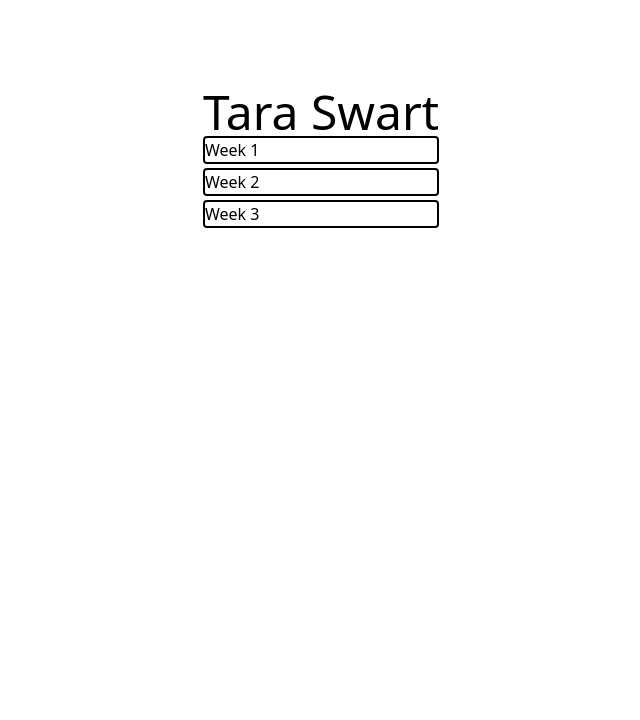
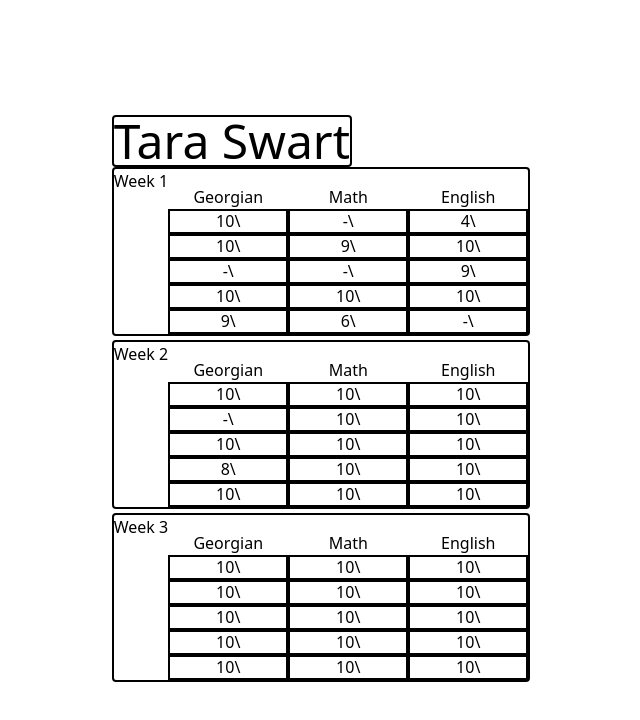
Before and after one commit to MeruKvy/React-School-journal, a React (Create React App) app: page /011 in a window 1280 px wide. Shown: the top 720 px of the page, without its empty margins (319-959 px from the left). Built offline with nearby package versions, Linux system fonts and the light colour scheme.

Commit message:
student profile update

```diff
--- /dev/null
+++ b/src/assets/components/Grades/Grades.jsx
@@ -0,0 +1,66 @@
+import React from "react";
+import "./test.scss";
+import { useState, useRef } from "react";
+import { v4 as uuidv4 } from "uuid";/// mgoni konteqstshi unda shevinaxot braci
+
+
+const Grades = ({ subject, index, week }) => {
+  const [editingScoreIndex, setEditingScoreIndex] = useState(-1);
+  const [newScore, setNewScore] = useState("");
+  const inputRef = useRef(null);
+
+  const handleUpdate = (score, index) => {
+    grades[subjectIndex][weekIndex][index] = score;
+    setNewScore("");
+  };
+
+  const focusInput = (index) => {
+    setEditingScoreIndex(index);
+    setTimeout(() => inputRef.current.focus(), 0);
+  };
+  return (
+    <div>
+      <div className="Student__subject">
+        <p>{subject}</p>
+      </div>
+      <div>
+        {week[index].map((grade) => (
+           <button
+           key={uuidv4()}
+           onClick={() => {
+             setEditingScoreIndex(index);
+             focusInput(index);
+           }}
+           className="plate"
+         >
+           {editingScoreIndex === index ? (
+             <input
+               value={newScore}
+               onChange={(e) => {
+                 setNewScore(e.target.value);
+                 focusInput(index);
+               }}
+               className="person-container__student-grades__input"
+               ref={inputRef}
+               onKeyDown={(e) => {
+                 if (e.key === "Enter") {
+                   handleUpdate(newScore, index);
+                   setEditingScoreIndex(-1);
+                 }
+               }}
+               onBlur={() => {
+                 handleUpdate(newScore, index);
+                 setEditingScoreIndex(-1);
+               }}
+             />
+           ) : (
+             grade
+           )}\
+           </button>
+        ))}
+      </div>
+    </div>
+  );
+};
+
+export default Grades;
--- /dev/null
+++ b/src/assets/components/Grades/test.scss
@@ -0,0 +1,3 @@
+.Student__subject {
+    @apply flex justify-center mt-4
+}
--- a/src/assets/components/index.js
+++ b/src/assets/components/index.js
@@ -1,3 +1,3 @@
 export { default as Person } from "./Person/Person";
 export {  Modal } from "./Modal/Modal";
-export { default as subjectGrades } from "./subjectGrades/subjectGrades";
+export {default as Grades } from "./Grades/Grades"
--- a/src/assets/components/subjectGrades/subjectGrades.jsx
+++ /dev/null
@@ -1,16 +0,0 @@
-import React from "react";
-
-const subjectGrades = ({subject, index, week}) => {
-  return (
-    <div>
-      <p>{subject}</p>
-      <div>
-        {week[index].map((grade) => (
-          <p className="plate">{grade}</p>
-        ))}
-      </div>
-    </div>
-  );
-};
-
-export default subjectGrades;
--- a/src/assets/pages/StudentProfile/StudentProfile.jsx
+++ b/src/assets/pages/StudentProfile/StudentProfile.jsx
@@ -1,16 +1,17 @@
-import React, { useEffect } from "react";
-import { useState } from "react";
+import React, { useEffect, useState, useRef } from "react";
+
 import "./studentProfile.scss";
 import { useParams } from "react-router";
 import { useMyContext } from "../../hooks/myContext";
-import   subjectGrades  from "../../components/subjectGrades/subjectGrades"
-
+import { Grades } from "../../components";
 const StudentProfile = () => {
   const { id } = useParams();
   const { students, setStudents } = useMyContext();
   const [chosenStudent, setChosenStudent] = useState({
     name: "Couldn't find chosen student. ;/",
   });
+
+
 
   const getStudent = (identifier) => {
     const filteredStudent = students.filter(
@@ -34,18 +35,18 @@ const StudentProfile = () => {
           {chosenStudent.grades?.map((week, index) => (
             <div className="studentProfile__person__grades__week">
               <h1>Week {index + 1}</h1>
-              <subjectGrades
-                subject={"georgian"}
+              <Grades
+                subject={"Georgian"}
                 index={0}
                 week={chosenStudent.grades[index]}
               />
-              <subjectGrades
-                subject={"math"}
+              <Grades
+                subject={"Math"}
                 index={1}
                 week={chosenStudent.grades[index]}
               />
-              <subjectGrades
-                subject={"english"}
+              <Grades
+                subject={"English"}
                 index={2}
                 week={chosenStudent.grades[index]}
               />
--- a/src/assets/pages/StudentProfile/studentProfile.scss
+++ b/src/assets/pages/StudentProfile/studentProfile.scss
@@ -5,11 +5,11 @@
 
 .studentProfile {
     &__person__name {
-        @apply text-5xl
+        @apply text-5xl border border-2 border-black rounded w-fit
     }
     &__person__grades__week {
-        @apply border-2 border-solid border-black rounded mb-1
+        @apply border-2 border-solid border-black rounded mb-1 flex
     }
-    @apply flex justify-center items-center h-80
+    @apply flex justify-center items-center h-[100vh]
 
 }
```
